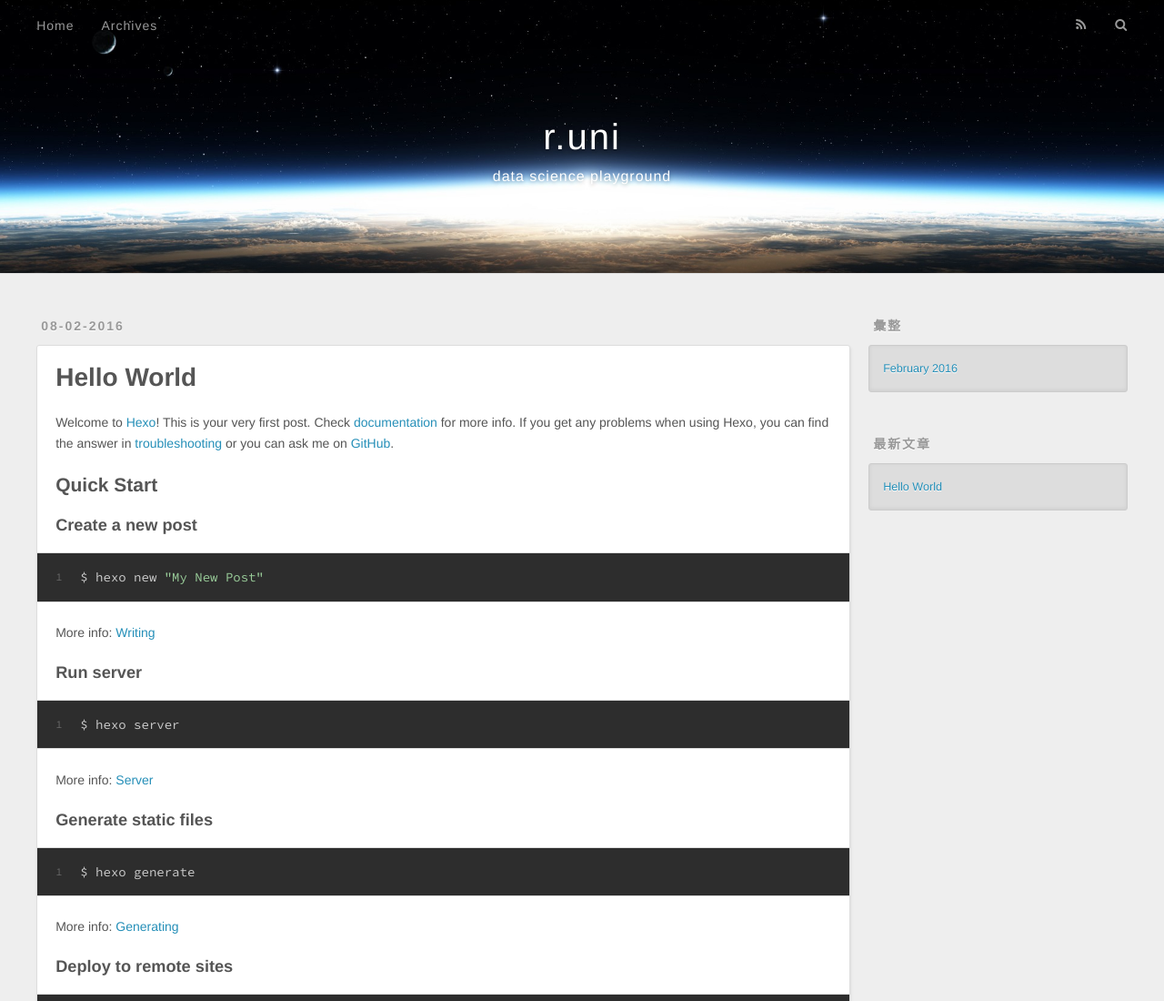
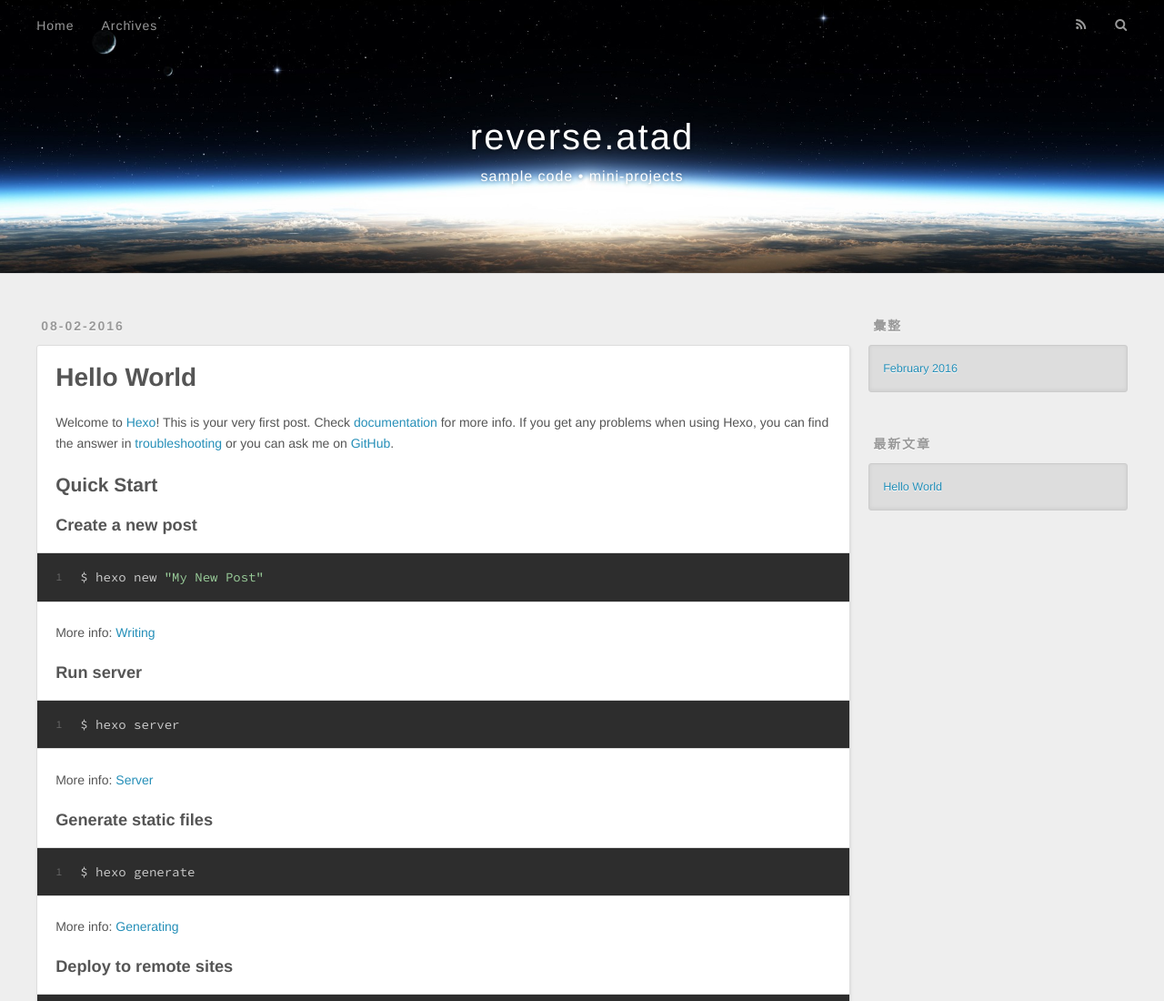
Before and after one commit to antekai/antekai.github.io, a plain HTML site: page index.html in a window 1280 px wide. Shown: the top 1100 px of the page at 91% size. Drawn offline with nearby package versions, Linux system fonts and the light colour scheme.

Commit message:
Site updated: 2016-02-08 04:53:05

```diff
--- a/index.html
+++ b/index.html
@@ -3,19 +3,19 @@
 <head>
   <meta charset="utf-8">
 
-  <title>r.uni</title>
+  <title>reverse.atad</title>
   <meta name="viewport" content="width=device-width, initial-scale=1, maximum-scale=1">
   <meta name="description">
 <meta property="og:type" content="website">
-<meta property="og:title" content="r.uni">
+<meta property="og:title" content="reverse.atad">
 <meta property="og:url" content="http://yoursite.com/index.html">
-<meta property="og:site_name" content="r.uni">
+<meta property="og:site_name" content="reverse.atad">
 <meta property="og:description">
 <meta name="twitter:card" content="summary">
-<meta name="twitter:title" content="r.uni">
+<meta name="twitter:title" content="reverse.atad">
 <meta name="twitter:description">
 
-    <link rel="alternate" href="/atom.xml" title="r.uni" type="application/atom+xml">
+    <link rel="alternate" href="/atom.xml" title="reverse.atad" type="application/atom+xml">
 
 
     <link rel="icon" href="/favicon.png">
@@ -36,11 +36,11 @@
   <div id="header-outer" class="outer">
     <div id="header-title" class="inner">
       <h1 id="logo-wrap">
-        <a href="/" id="logo">r.uni</a>
+        <a href="/" id="logo">reverse.atad</a>
       </h1>
 
         <h2 id="subtitle-wrap">
-          <a href="/" id="subtitle">data science playground</a>
+          <a href="/" id="subtitle">sample code • mini-projects</a>
         </h2>
 
     </div>
@@ -103,7 +103,7 @@
 
     </div>
     <footer class="article-footer">
-      <a data-url="http://yoursite.com/2016/02/08/hello-world/" data-id="cikdd6mmk00002kibponlvbfw" class="article-share-link">Share</a>
+      <a data-url="http://yoursite.com/2016/02/08/hello-world/" data-id="cikddvwq30000b0ibqchqebq7" class="article-share-link">Share</a>
 
 
     </footer>
```
Also changed, not shown: 2016/02/08/hello-world/index.html (+6 -6 lines), archives/2016/02/index.html (+7 -7 lines), archives/2016/index.html (+7 -7 lines), archives/index.html (+7 -7 lines).
